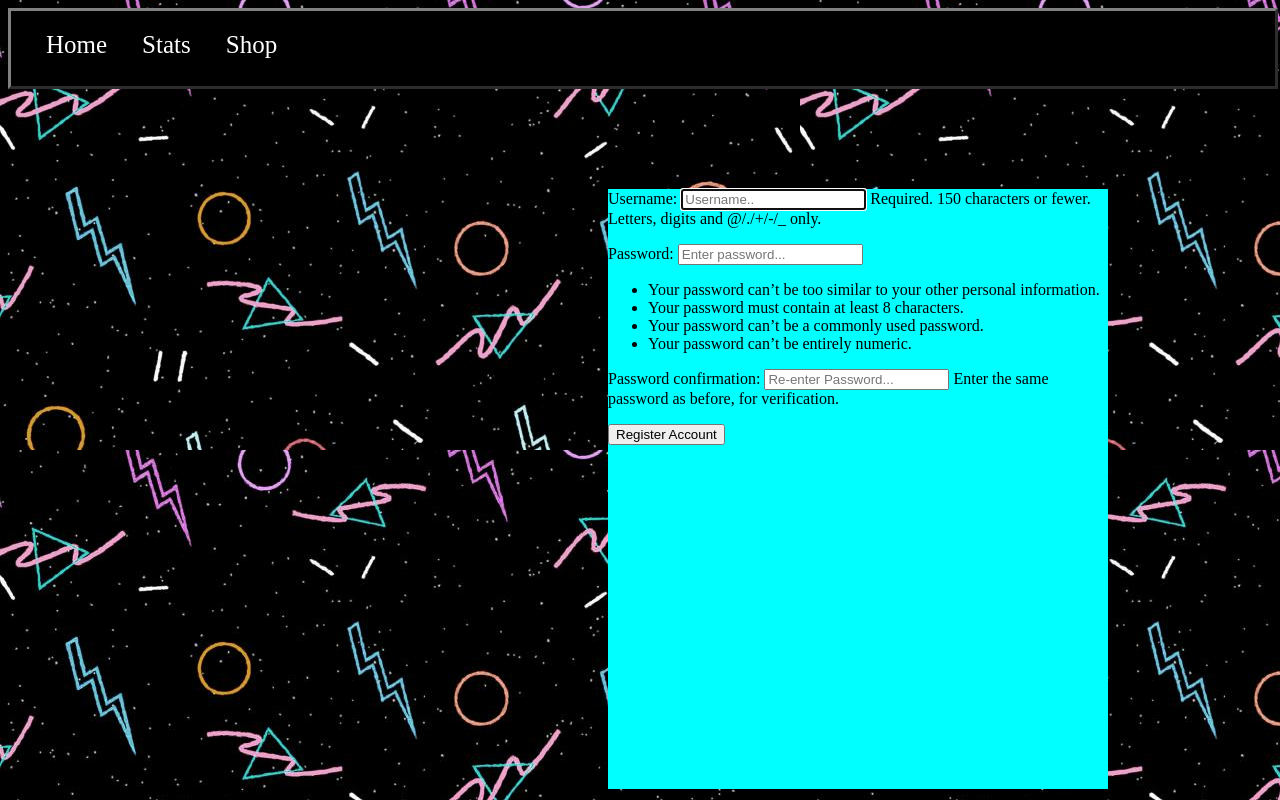
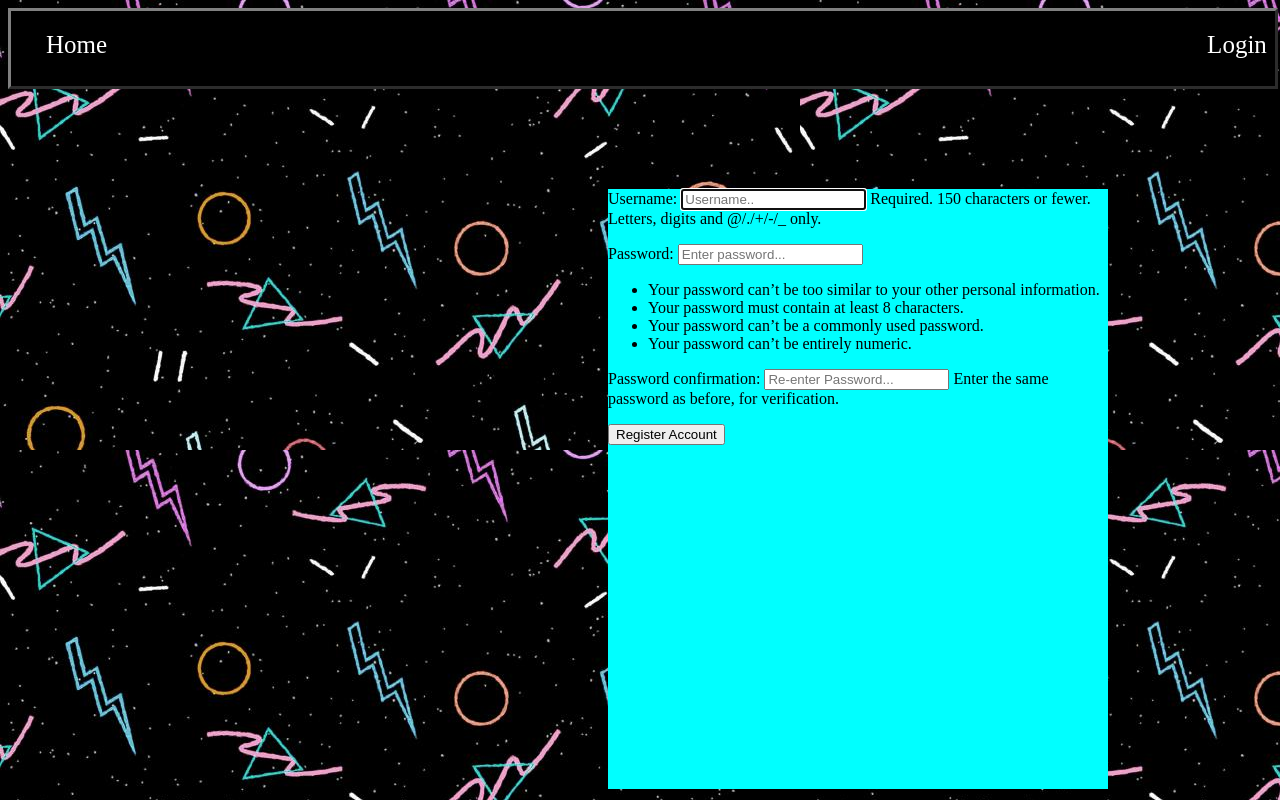
Before and after one commit to LoganColey/EverestGameCenter, a Django app: page /signup/ in a window 1280 px wide; the page is wider, and only the part inside the window is pictured. Run offline with Django 3.2, Linux system fonts and the light colour scheme; parts of the project's set-up code (start-up, migrations or seed data) failed here and were passed over.

Commit message:
Update signup.html

```diff
--- a/app/templates/signup.html
+++ b/app/templates/signup.html
@@ -8,8 +8,6 @@
   <body>
     <nav class="navbar">
       <a class="link" href="{% url 'main' %}">Home</a>
-      <a class="link" onClick="notloggedin()">Stats</a>
-      <a class="link" onClick="notloggedin()">Shop</a>
       <a class="login" href="{% url 'login' %}">Login</a>
       <a class="link" href="{% url 'signup' %}">Sign Up</a>
     </nav>
@@ -26,10 +24,6 @@
       {{form.errors}}
     </div>
     <script>
-      function notloggedin() {
-        alert("Cannot Access! Login to view!");
-      }
-
       var form_fields = document.getElementsByTagName("input");
       form_fields[1].placeholder = "Username..";
       form_fields[2].placeholder = "Enter password...";
```
